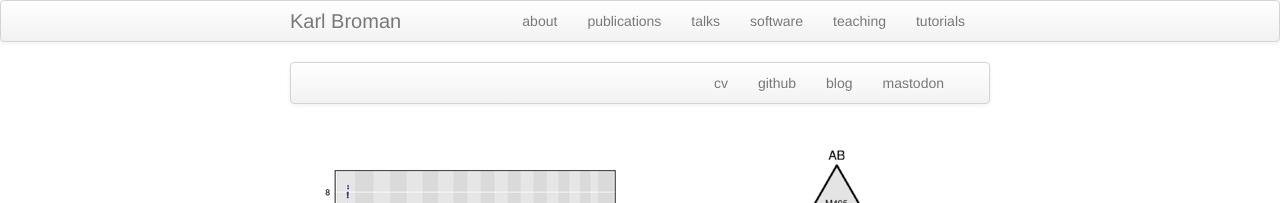
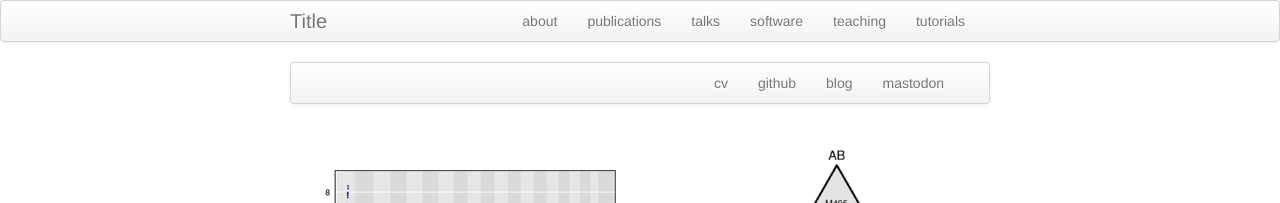
Before and after one commit to jkinda/jkinda..github.io, a Jekyll site: the page built from index.md, in a window 1280 px wide. Shown: the top 203 px of the page. Built offline with Jekyll 4.4.1, drawn with Linux system fonts in a browser that asks for light colours.

```diff
--- a/_config.yml
+++ b/_config.yml
@@ -8,11 +8,11 @@
 # Themes are encouraged to use these universal variables
 # so be sure to set them if your theme uses them.
 
-title : Karl Broman
+title : Title
 author :
-  name : Karl Broman
-  email : kbroman@gmail.com
-  github : kbroman
+  name : Full name
+  email : email address
+  github : github username
   feedburner : nil
 
 production_url : https://jkinda.github.io/mypersonalwebsite
```
